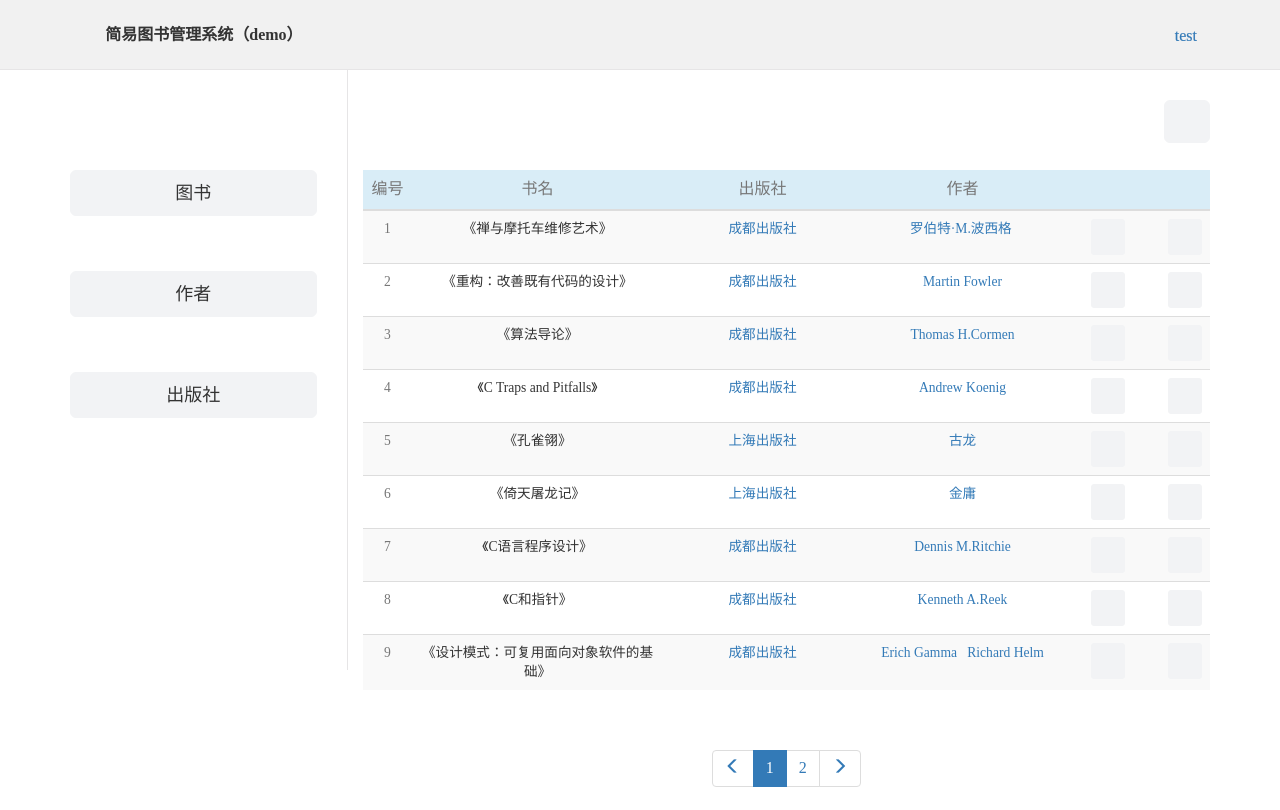
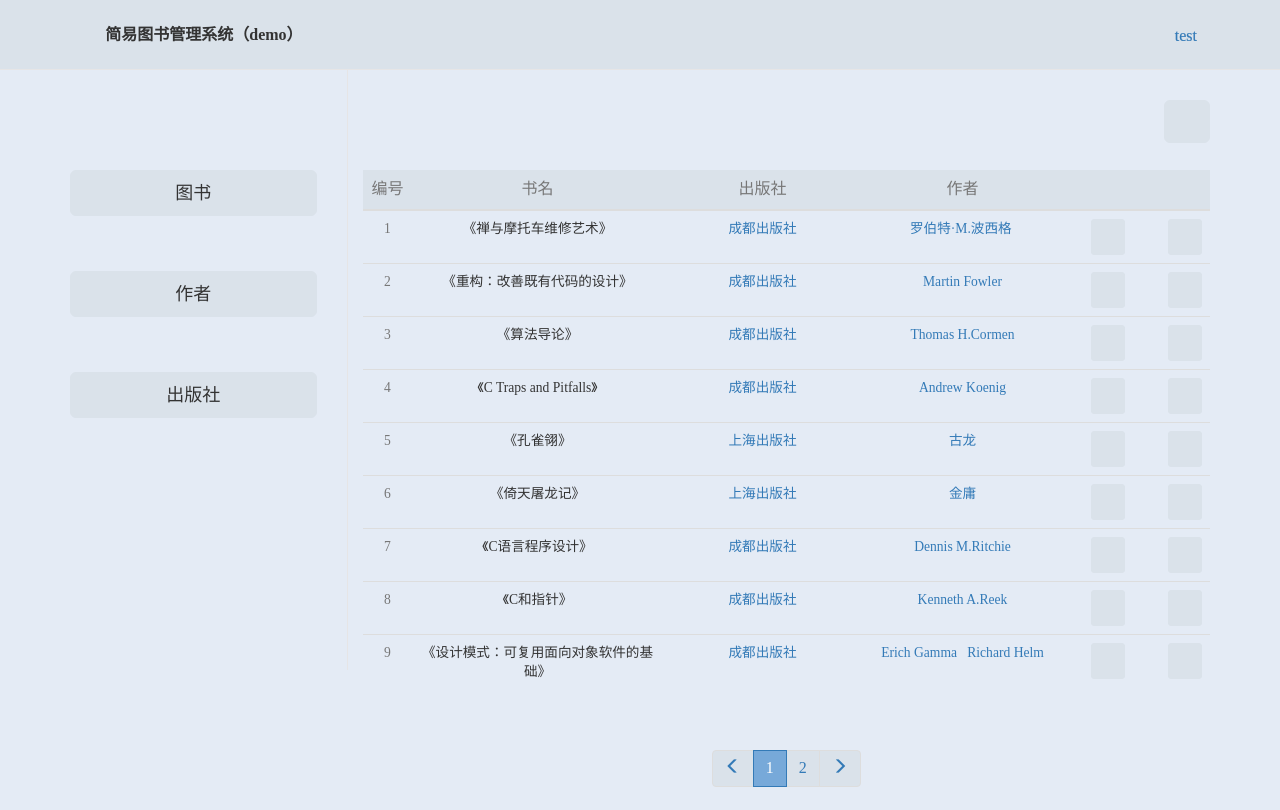
Before and after one commit to xiangjianan/book, a Django app: page /app_home/home/ in a window 1280 px wide. Run offline with Django 3.2, Linux system fonts and the light colour scheme; a user stored in the database is signed in; data comes from the database, SQL or seed files in the repository; both versions use the stored data as it was after the commit; some libraries are stand-ins or nearby versions; some web fonts are replaced.

Commit message:
V11.3.3 css更新

```diff
--- a/static/auth/header.css
+++ b/static/auth/header.css
@@ -1,6 +1,6 @@
 .header{
     height: 70px;
-    background-color: #f1f1f1;
+    background-color: #daE2ea;
     border-bottom: 1px solid #E6E5E6;
 }
 .usr{
--- a/static/auth/login.css
+++ b/static/auth/login.css
@@ -3,8 +3,8 @@ body{
 }
 .body-img{
     height: 600px;
-    background: url("/static/auth/login.png") no-repeat center top;
-    background-size: auto 600px;
+    background: url("/static/auth/books.svg") no-repeat center;
+    background-size: auto 450px;
 }
 .body-login{
     margin-top: 50px;
--- a/static/home/home.css
+++ b/static/home/home.css
@@ -43,6 +43,7 @@
 .pub-auth .bg, .book-head .bg {
     background-size: 100% auto;
     transition: 0.3s all cubic-bezier(.46, 1, .23, 1.52);
+    border-radius: 20px;
 }
 
 .pub-auth .bg a {
--- a/static/reset.css
+++ b/static/reset.css
@@ -32,6 +32,7 @@ footer, header, hgroup, menu, nav, section {
 
 body {
     line-height: 1;
+    background-color: #E4EBF5;
 }
 
 ol, ul {
@@ -52,12 +53,16 @@ table {
     border-collapse: collapse;
     border-spacing: 0;
 }
-
 .btn-info {
     color: #333!important;
-    background-color: #f2f3f5!important;
-    border-color: #f2f3f5!important;
+    background-color: #daE2ea!important;
+    border-color: #daE2ea!important;
 }
 .btn-info:hover {
-    background-color: #dddddd!important;
+    background-color: #edf3f8 !important;
 }
+.pagination>li>a, .pagination>li>span{
+    background-color: #daE2ea!important;
+}.pagination>li.active>a, .pagination>li.active>span{
+    background-color: #77a9d9 !important;
+}
--- a/templates/home/home.html
+++ b/templates/home/home.html
@@ -52,10 +52,10 @@
     </div>
 
     <!-- 遍历图书 -->
-    <table class="table table-striped">
+    <table class="table table-hover">
         <!-- 标题栏 -->
         <thead>
-        <tr class="info text-muted" align="center">
+        <tr class=" text-muted" align="center" style="background-color: #daE2ea!important;">
             <th width="50" style="text-align: center">编号</th>
             <th width="250" style="text-align: center">书名</th>
             <th width="200" style="text-align: center">出版社</th>
```
Also changed, not shown: db.sqlite3, static/auth/books.svg (added).
